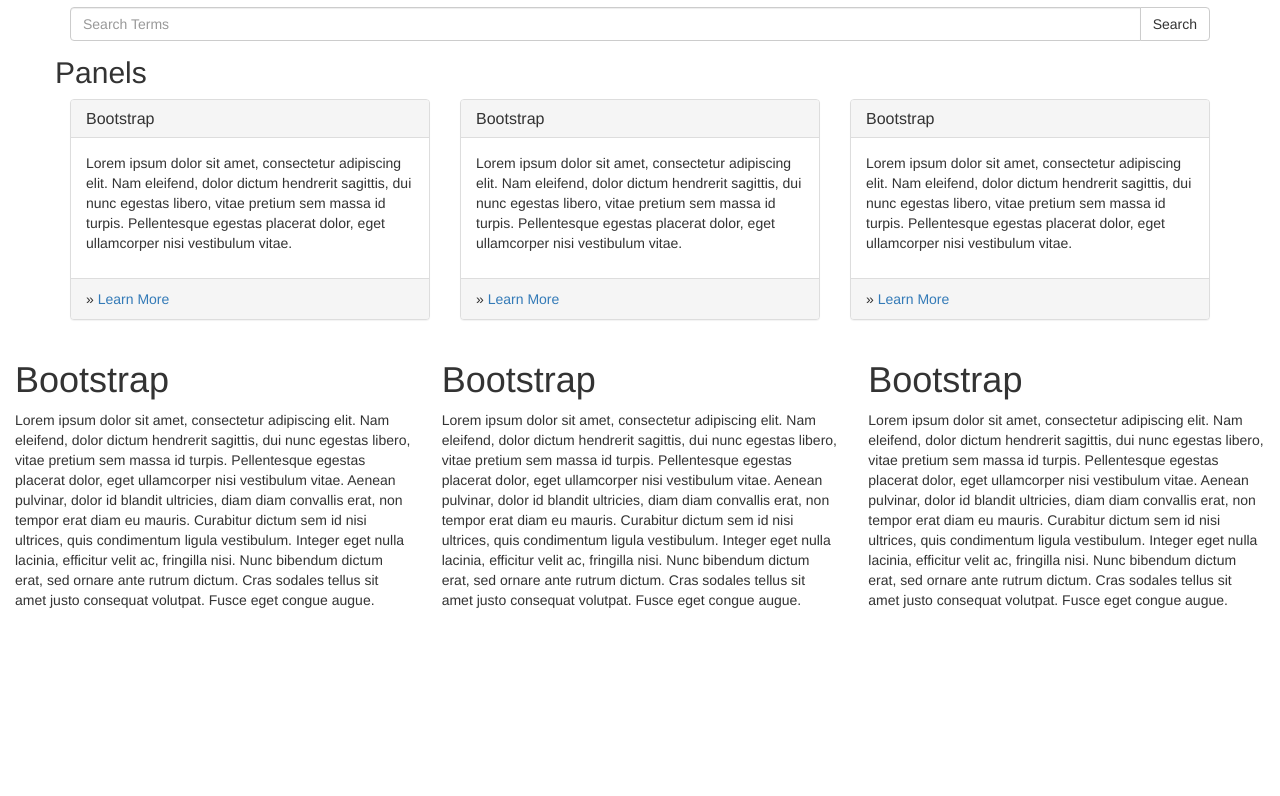
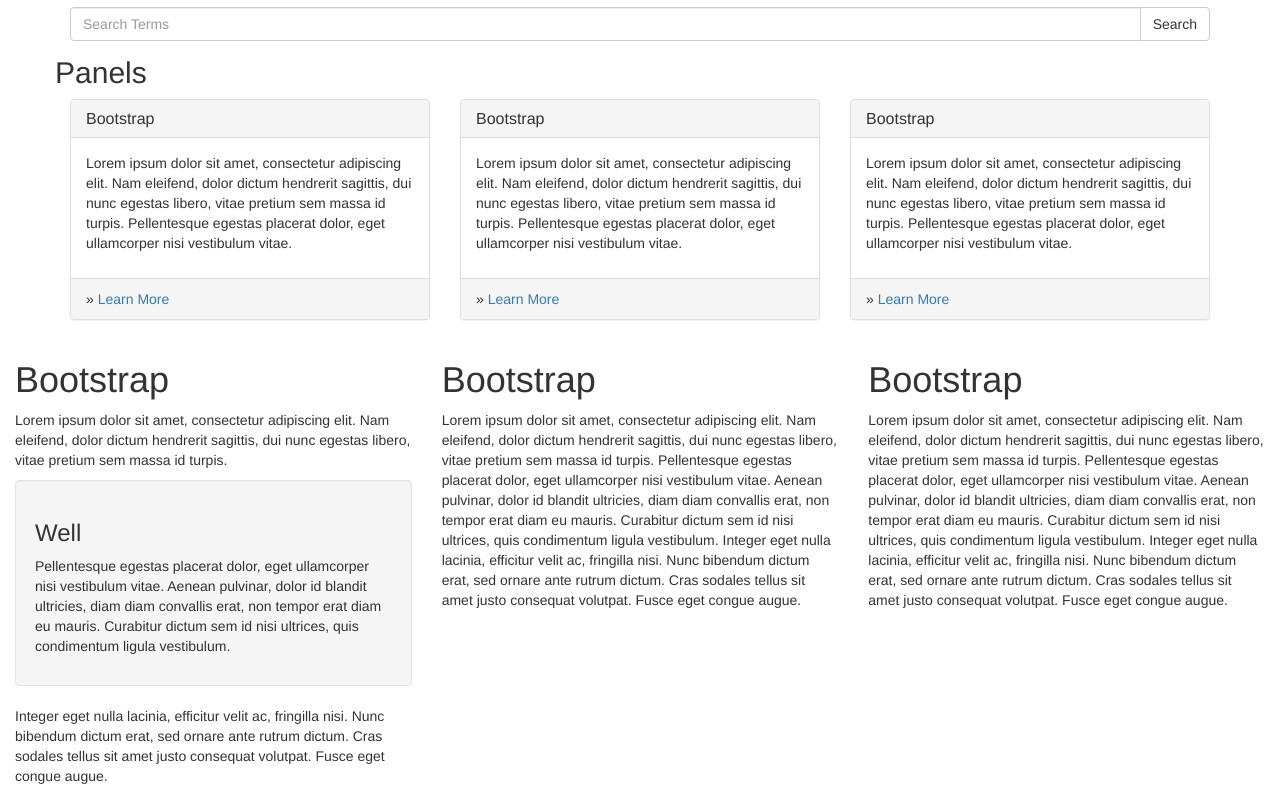
Before and after one commit to julie-anderson/bootstrap-sample-site, a plain HTML site: page index.html in a window 1280 px wide. Shown: the part 4040-4836 px from the top of the page. Before the commit the page ends 4660 px from the top, so only its background shows below. Drawn offline with nearby package versions, Linux system fonts and the light colour scheme.

Commit message:
Add Well

```diff
--- a/index.html
+++ b/index.html
@@ -458,7 +458,10 @@
     <div class="row">
       <div class="col-sm-4">
         <h1>Bootstrap</h1>
-        <p>Lorem ipsum dolor sit amet, consectetur adipiscing elit. Nam eleifend, dolor dictum hendrerit sagittis, dui nunc egestas libero, vitae pretium sem massa id turpis. Pellentesque egestas placerat dolor, eget ullamcorper nisi vestibulum vitae. Aenean pulvinar, dolor id blandit ultricies, diam diam convallis erat, non tempor erat diam eu mauris. Curabitur dictum sem id nisi ultrices, quis condimentum ligula vestibulum. Integer eget nulla lacinia, efficitur velit ac, fringilla nisi. Nunc bibendum dictum erat, sed ornare ante rutrum dictum. Cras sodales tellus sit amet justo consequat volutpat. Fusce eget congue augue.</p>
+        <p>Lorem ipsum dolor sit amet, consectetur adipiscing elit. Nam eleifend, dolor dictum hendrerit sagittis, dui nunc egestas libero, vitae pretium sem massa id turpis.
+        <div class="well"><h3>Well</h3><p>Pellentesque egestas placerat dolor, eget ullamcorper nisi vestibulum vitae. Aenean pulvinar, dolor id blandit ultricies, diam diam convallis erat, non tempor erat diam eu mauris. Curabitur dictum sem id nisi ultrices, quis condimentum ligula vestibulum. </p>
+        </div>
+        <p>Integer eget nulla lacinia, efficitur velit ac, fringilla nisi. Nunc bibendum dictum erat, sed ornare ante rutrum dictum. Cras sodales tellus sit amet justo consequat volutpat. Fusce eget congue augue.</p>
       </div>
       <div class="col-sm-4">
         <h1>Bootstrap</h1>
```
